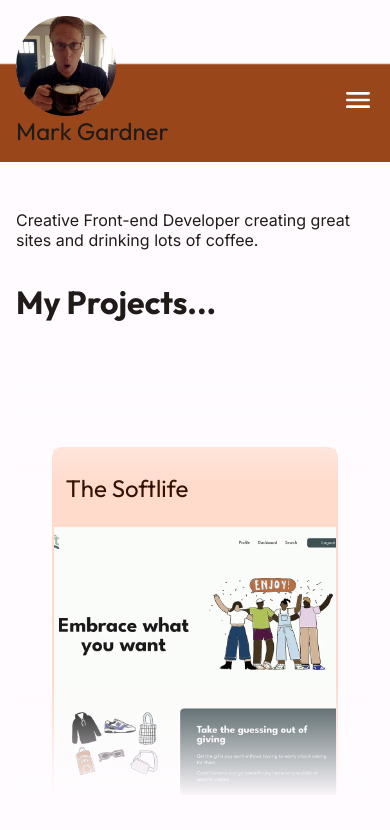
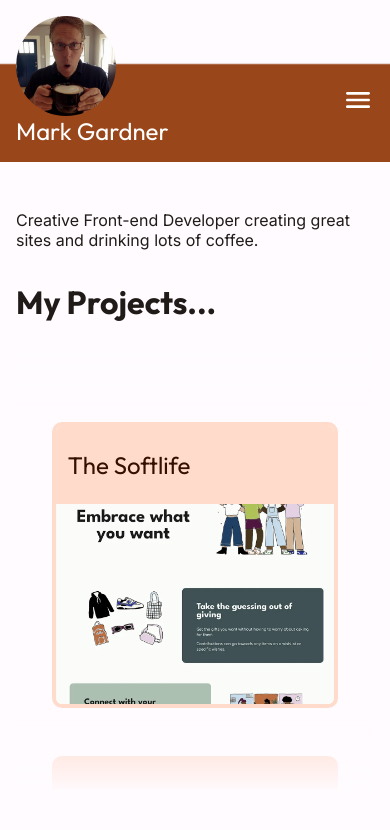
Before and after one commit to MarkGATX/DevPortfolio, a Next.js app: page / in a window 390 px wide. Shown: the top 830 px of the page. Built offline with nearby package versions, Linux system fonts and the light colour scheme.

Commit message:
changed css to make more responsive on smaller screens. need to test on taller monitors as well

```diff
--- a/app/components/Header/header.module.scss
+++ b/app/components/Header/header.module.scss
@@ -16,6 +16,16 @@
 .hamburgerMenu {
     position:relative;
     filter: invert(1);
+
+}
+
+.hamburgerMenu:hover {
+    cursor:pointer;
+}
+
+.hamburgerMenuContainer {
+    display:flex;
+    flex-direction:column;
 }
 
 .menuDrawer {
--- a/app/components/ProjectCard/projectCard.module.scss
+++ b/app/components/ProjectCard/projectCard.module.scss
@@ -7,18 +7,17 @@
 
 .projectCardClip {
     width:100%;
-    height:400px;
+    height:200px;
     overflow:hidden;
 }
 
 .projectCardBackground {
     width: 100%;
-    height: 400px;
+    height: 200px;
     background-blend-mode: luminosity, multiply;
     background-position: 50% 50%, 0 0, 50% 50%;
     background-repeat: no-repeat;
     background-size: cover, 100% 300%, cover;
-    border-radius: 0 0 9px 9px;
     transition:all .3s;
 }
 
@@ -51,9 +50,9 @@
     background-position: center;
     background-repeat: no-repeat;
     background-size: cover;
-    border: 2px solid var(--secondaryContainer);
+    border: 4px solid var(--secondaryContainer);
     border-radius: 10px;
-    // overflow:hidden;
+    overflow:hidden;
 }
 
 /* classes for project background */
--- a/app/components/ProjectsContainer/projectsContainer.js
+++ b/app/components/ProjectsContainer/projectsContainer.js
@@ -12,7 +12,7 @@ export default function ProjectsContainer() {
     // const projectsTitleHeight =  projectTitleRef.current.offsetHeight;
     // document.documentElement.style.setProperty("--projectsTitleHeight", projectsTitleHeight + "px");
     const projectsContainerOffset =  projectTitleRef.current.getBoundingClientRect();
-    document.documentElement.style.setProperty("--projectsContainerOffset", projectsContainerOffset.top + "px");
+    document.documentElement.style.setProperty("--projectsContainerOffset", (projectsContainerOffset.top +100) + "px");
 
     }
     )
--- a/app/components/ProjectsContainer/projectsContainer.module.scss
+++ b/app/components/ProjectsContainer/projectsContainer.module.scss
@@ -11,41 +11,43 @@
 }
 
 .projectsScroller {
-    height:80%;
+    height:100%;
     overflow:auto;
     display:flex;
     flex-direction:column;
     align-items: center;
-     /* Hide scrollbar for Chrome, Safari and Opera */
+    justify-content: flex-start;
+    top:-100px;
+    position:relative;
 
 
     /* Hide scrollbar for IE, Edge and Firefox */
     -ms-overflow-style: none;  /* IE and Edge */
     scrollbar-width: none;  /* Firefox */
 }
-
+/* hide scrollbar on chrome */
 .projectsScroller::-webkit-scrollbar {
     display: none;
 }
 
 .projectsContainer {
     position:relative;
-    top:-125px;
+    // top:-125px;
     height:calc(100dvh - var(--projectsContainerOffset));
 }
 
 .topFade {
-    height:150px;
+    height:100px;
  background-image:linear-gradient(var(--background) 20%, transparent 95%);
  position:relative;
- top:145px;
+ top:0;;
  z-index:2;
 }
 
 .bottomFade {
     background-image:linear-gradient(transparent 20%, var(--background) 95%);
-    height:150px;
+    height:100px;
     position:relative;
-    top:-145px;
+    top:-190px;
     z-index:2;
 }
--- a/app/globals.css
+++ b/app/globals.css
@@ -123,6 +123,7 @@ header {
   align-items: baseline;
   padding:1em;
   background-image: linear-gradient(transparent 0%, transparent 39%, var(--headerPrimary) 40% );
+  color:var(--onHeaderPrimary);
 
 }
 
```
Also changed, not shown: app/components/Header/Header.js (+3 -0 lines).
